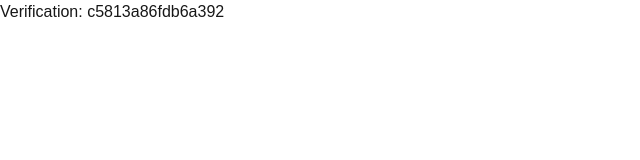
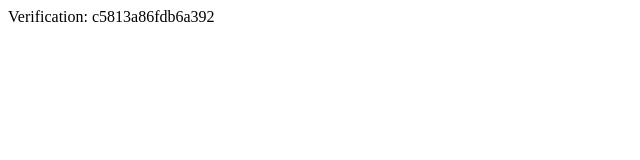
Before and after one commit to manueloff14/cumbre-empleo, a Next.js app: page /yandex_c5813a86fdb6a392.html in a window 1280 px wide. Shown: the top 160 px of the page, without its empty margins (0-640 px from the left). Built offline with nearby package versions, Linux system fonts and the light colour scheme.

Commit message:
cambios en la verificacion de Yandex

```diff
--- /dev/null
+++ b/public/yandex_c5813a86fdb6a392.html
@@ -0,0 +1,9 @@
+<html>
+
+    <head>
+        <meta http-equiv="Content-Type" content="text/html; charset=UTF-8">
+    </head>
+
+    <body>Verification: c5813a86fdb6a392</body>
+
+</html>
--- a/src/app/yandex_c5813a86fdb6a392.html/page.jsx
+++ /dev/null
@@ -1,12 +0,0 @@
-import Head from 'next/head';
-
-export default function YandexVerification() {
-    return (
-        <>
-            <Head>
-                <meta http-equiv="Content-Type" content="text/html; charset=UTF-8" />
-            </Head>
-            <div>Verification: c5813a86fdb6a392</div>
-        </>
-    );
-}
```
